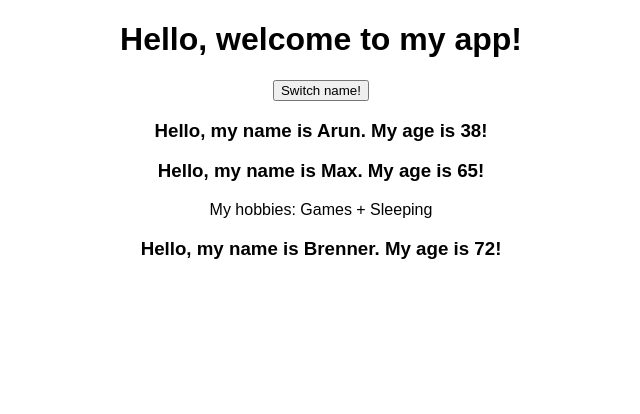
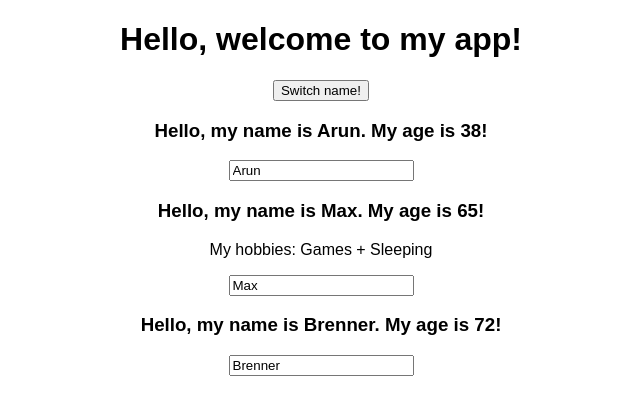
Before and after one commit to arunshariharan/first-react-app, a React (Create React App) app: page / in a window 1280 px wide. Shown: the top 414 px of the page, without its empty margins (319-959 px from the left). Built offline with nearby package versions, Linux system fonts and the light colour scheme.

Commit message:
section 3, 48. Add two way binding

```diff
--- a/src/App.js
+++ b/src/App.js
@@ -21,10 +21,17 @@ class App extends Component {
     });
   }
 
-  // 2 ways to pass in method with values - onClick={this.switchNameHandler(this, 'somename')} - preferred way
-  // or create a custom attribute like - click={() => this.switchHandler('someName')}.
-  // During execution, compiler evaluates the empty function here
-  // and calls the original method to execute and returns that value. This is not the preferred way though.
+  nameChangedHandler = (event) => {
+    this.setState({
+      persons: [
+        {name: 'Arun', age: Math.round(Math.random() * 100)},
+
+        // whatever name is typed, we map it just to the 2nd name for now below
+        {name: event.target.value, age: Math.round(Math.random() * 100)},
+        {name: 'San Churros', age: Math.round(Math.random() * 100)}
+      ]
+    });
+  }
 
   render() {
     return (
@@ -39,7 +46,8 @@ class App extends Component {
         <Person
           name={this.state.persons[1].name}
           age={this.state.persons[1].age}
-          click={() => this.switchNameHandler('Vanilla custard')}>
+          click={() => this.switchNameHandler('Vanilla custard')}
+          changed={this.nameChangedHandler}>
             My hobbies: Games + Sleeping
         </Person>
 
--- a/src/Person/Person.js
+++ b/src/Person/Person.js
@@ -5,6 +5,7 @@ const person = (props) => {
     <div>
       <h3 onClick={props.click}>Hello, my name is {props.name}. My age is {props.age}!</h3>
       <p>{props.children}</p>
+      <input type="text" value={props.name} onChange={props.changed}/>
     </div>
   );
 }
```
